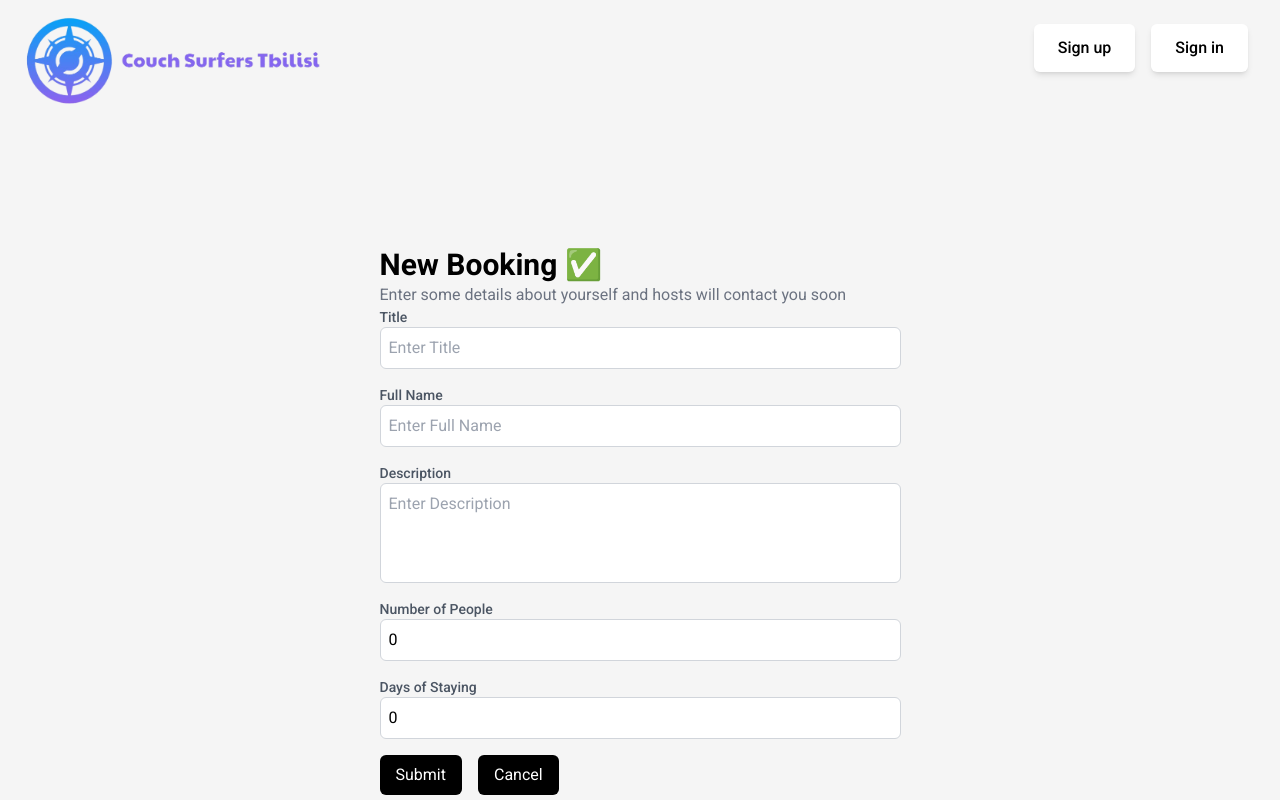
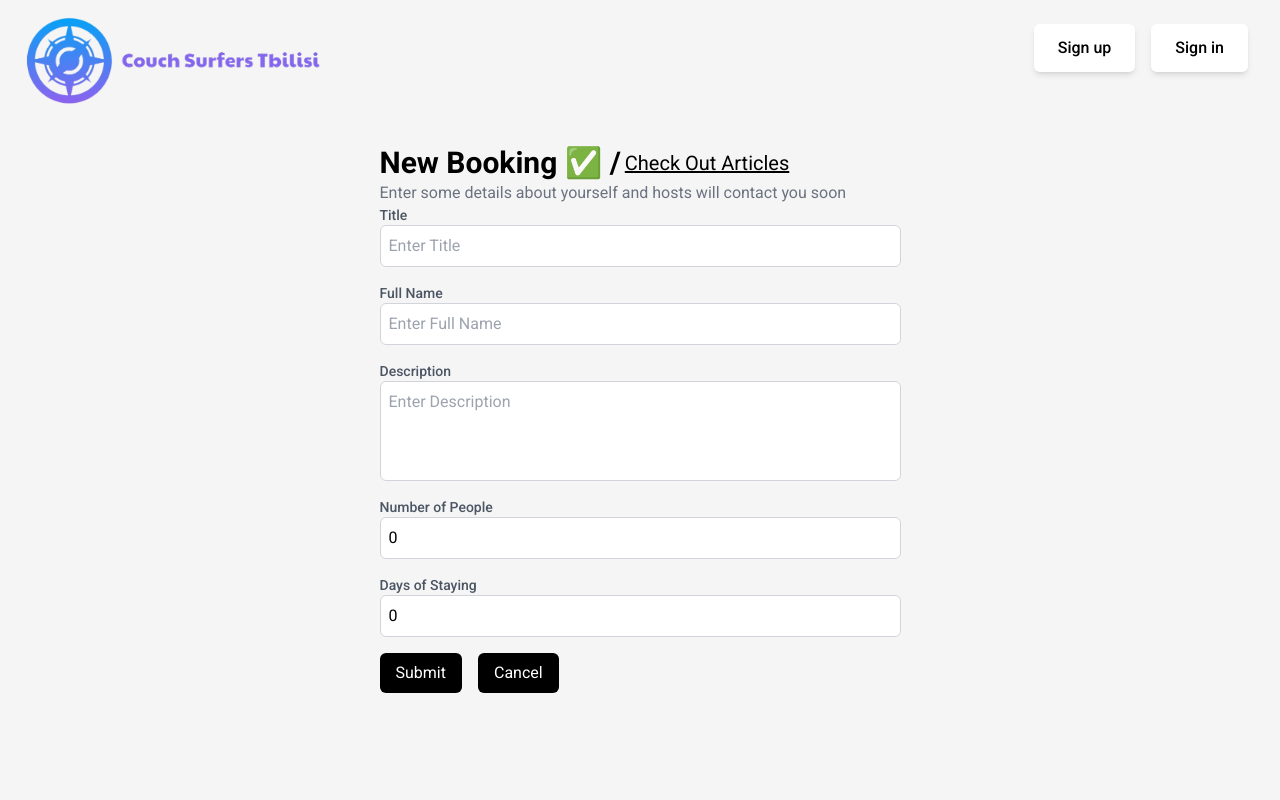
Before and after one commit to Sitch196/couch_surfer_demo, a Next.js app: page /publish in a window 1280 px wide. Shown: the top 800 px of the page. Built offline with nearby package versions, Linux system fonts and the light colour scheme; no server answers.

Commit message:
navigation publish/posts

```diff
--- a/app/posts/page.tsx
+++ b/app/posts/page.tsx
@@ -9,6 +9,7 @@ import Loading from "../Loading";
 import { calculateRelativeTime } from "@/utils/CalculateRelativeTime";
 import { useState } from "react";
 import { FiFilter } from "react-icons/fi";
+import Link from "next/link";
 
 const Page = () => {
   const [sortBy, setSortBy] = useState("new");
@@ -34,9 +35,14 @@ const Page = () => {
       />
 
       <div className="mt-8 mb-4 px-2 w-full flex flex-col sm:flex-row items-center justify-between">
-        <p className="text-xl px-2 font-semibold mb-2 sm:mb-0 sm:mr-2 border-black border-l-[6px] ">
-          Take a look at all the posts here
-        </p>
+        <div className="flex">
+          <p className="text-xl px-2 font-semibold mb-2 sm:mb-0 sm:mr-2 border-black border-l-[6px] ">
+            Take a look at all the posts here <span> /</span>
+          </p>
+          <p className="text-lg underline">
+            <Link href="/publish">Publish article</Link>
+          </p>
+        </div>
         <div className="flex items-center space-x-2">
           <p className="text-sm font-semibold  sm:block">Sort by:</p>
           <FiFilter
--- a/app/publish/page.tsx
+++ b/app/publish/page.tsx
@@ -113,10 +113,22 @@ export default function Component() {
   };
 
   return (
-    <div className="flex items-center justify-center h-screen ">
+    <div className="flex h-screen ">
       <div className="w-[569px] mx-auto  p-6">
         <div>
-          <h2 className="text-3xl font-bold">New Booking ✅</h2>
+          <div className="flex flex-col gap-1 sm:flex-row sm:items-center">
+            <h2 className="text-3xl font-bold  ">
+              New Booking ✅ <span>/</span>
+            </h2>
+            <div className="flex justify-center items-center">
+              <Link href="/posts">
+                <p className="underline text-xl text-left">
+                  Check Out Articles
+                </p>
+              </Link>{" "}
+            </div>{" "}
+          </div>
+
           <p className="text-gray-500 dark:text-gray-400">
             Enter some details about yourself and hosts will contact you soon
           </p>
```
